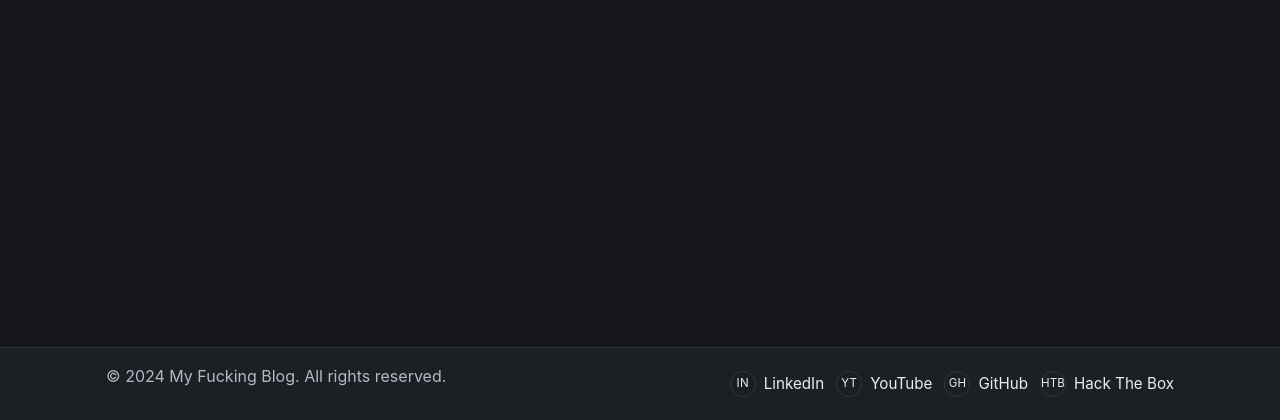
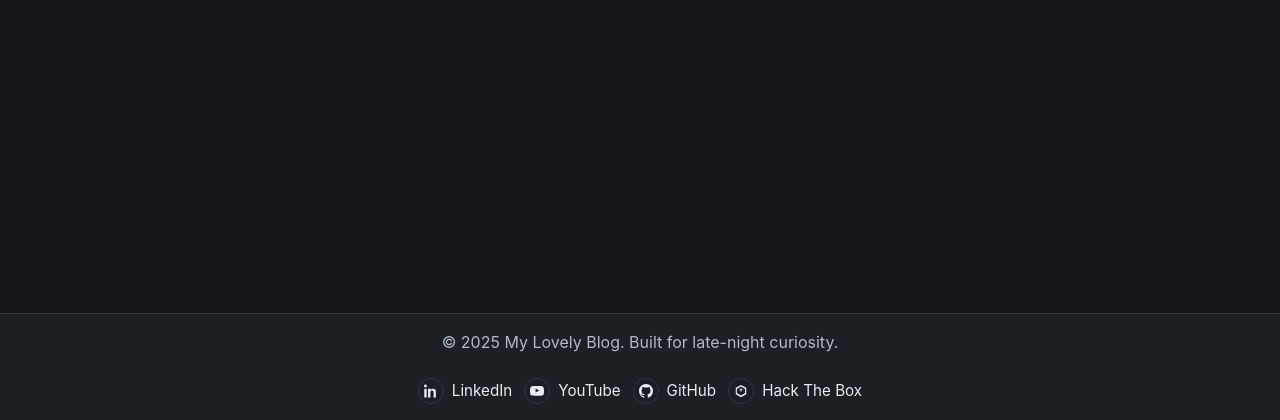
Before and after one commit to LonfLonf/Blog, a Flask app: page /blog in a window 1280 px wide. Shown: the part 380-800 px from the top of the page. Run offline with Flask 3, Linux system fonts and the light colour scheme; some libraries are stand-ins or nearby versions.

Commit message:
Corrections About - Path of Files - Error 404 Added icons and edit the text of footer

```diff
--- a/app/app.py
+++ b/app/app.py
@@ -93,7 +93,8 @@ def show_post(name=None, categories=None):
             logging.info(f" Post name: {name}")
             logging.info(f" Post name split by '_': {tree}")
             try:
-                post_path = os.path.join(POSTS_DIR, categories.lower(), f"{name}.MD")
+                post_path = os.path.join(POSTS_DIR, f"{name}.MD")
+                logging.info(f" Constructed post path: {post_path}")
                 html = markdown.markdown(open(post_path).read(), extensions=['fenced_code', 'codehilite', 'tables', 'toc'])
             except FileNotFoundError:
                 logging.error(f" FileNotFoundError: The file '{name}' in category '{categories}' was not found.")
--- a/app/static/style.css
+++ b/app/static/style.css
@@ -208,9 +208,11 @@
   padding: 0 16px;
   display: flex;
   align-items: center;
-  justify-content: space-between;
-  gap: 12px;
+  justify-content: center;
+  gap: 8px;
   flex-wrap: wrap;
+  flex-direction: column;
+  text-align: center;
 }
 
 .footer .socials {
@@ -248,6 +250,12 @@
   font-size: 0.72rem;
   text-transform: uppercase;
   letter-spacing: 0.02em;
+}
+
+.footer .social-icon svg {
+  width: 14px;
+  height: 14px;
+  fill: currentColor;
 }
 
 .footer .social-link:hover .social-icon,
--- a/app/templates/default.html
+++ b/app/templates/default.html
@@ -80,19 +80,40 @@
     <footer class="footer">
       {% block footer %}
       <div class="footer-inner">
-        <p>© 2024 My Fucking Blog. All rights reserved.</p>
+        <p>© 2025 My Lovely Blog. Built for late-night curiosity.</p>
         <div class="socials">
-          <a class="social-link" href="https://www.linkedin.com" target="_blank" rel="noopener">
-            <span class="social-icon">in</span> LinkedIn
+          <a class="social-link" href="https://www.linkedin.com/in/yuri-oliveiras/" target="_blank" rel="noopener">
+            <span class="social-icon" aria-hidden="true">
+              <svg viewBox="0 0 24 24" role="img">
+                <path d="M4.98 3.5C4.98 4.88 3.9 6 2.5 6S0 4.88 0 3.5 1.08 1 2.5 1 4.98 2.12 4.98 3.5zM0.5 8h4V23h-4V8zm7.5 0h3.8v2.05h.05c.53-1 1.84-2.05 3.78-2.05 4.04 0 4.79 2.66 4.79 6.12V23h-4v-7.66c0-1.83-.03-4.19-2.55-4.19-2.55 0-2.94 1.99-2.94 4.06V23h-4V8z"/>
+              </svg>
+            </span>
+            LinkedIn
           </a>
-          <a class="social-link" href="https://www.youtube.com" target="_blank" rel="noopener">
-            <span class="social-icon">yt</span> YouTube
+          <a class="social-link" href="https://www.youtube.com/@LonfLonf" target="_blank" rel="noopener">
+            <span class="social-icon" aria-hidden="true">
+              <svg viewBox="0 0 24 24" role="img">
+                <path d="M23.5 7.3s-.2-1.6-.9-2.3c-.9-.9-1.9-.9-2.3-1C16.8 3.6 12 3.6 12 3.6h0s-4.8 0-8.3.4c-.4.1-1.4.1-2.3 1C.7 5.7.5 7.3.5 7.3S0 9.1 0 11v1.9c0 1.9.5 3.7.5 3.7s.2 1.6.9 2.3c.9.9 2.1.9 2.6 1 1.9.2 8 .4 8 .4s4.8 0 8.3-.4c.4-.1 1.4-.1 2.3-1 .7-.7.9-2.3.9-2.3s.5-1.8.5-3.7V11c0-1.9-.5-3.7-.5-3.7zM9.6 14.7V7.9l6.2 3.4-6.2 3.4z"/>
+              </svg>
+            </span>
+            YouTube
           </a>
-          <a class="social-link" href="https://github.com" target="_blank" rel="noopener">
-            <span class="social-icon">gh</span> GitHub
+          <a class="social-link" href="https://github.com/LonfLonf" target="_blank" rel="noopener">
+            <span class="social-icon" aria-hidden="true">
+              <svg viewBox="0 0 24 24" role="img">
+                <path d="M12 0C5.37 0 0 5.37 0 12c0 5.3 3.44 9.8 8.2 11.39.6.11.82-.26.82-.58v-2.04c-3.34.73-4.04-1.61-4.04-1.61-.55-1.4-1.35-1.78-1.35-1.78-1.1-.75.09-.74.09-.74 1.22.09 1.86 1.26 1.86 1.26 1.08 1.85 2.83 1.32 3.52 1.01.11-.78.42-1.32.76-1.63-2.66-.3-5.46-1.33-5.46-5.92 0-1.31.47-2.38 1.24-3.22-.12-.3-.54-1.52.12-3.16 0 0 1.01-.32 3.3 1.23.96-.27 1.99-.4 3.01-.4s2.05.14 3.01.4c2.29-1.55 3.3-1.23 3.3-1.23.66 1.64.24 2.86.12 3.16.77.84 1.24 1.91 1.24 3.22 0 4.6-2.8 5.62-5.47 5.92.43.37.81 1.1.81 2.22v3.29c0 .32.22.7.82.58C20.56 21.8 24 17.3 24 12c0-6.63-5.37-12-12-12z"/>
+              </svg>
+            </span>
+            GitHub
           </a>
-          <a class="social-link" href="https://www.hackthebox.com" target="_blank" rel="noopener">
-            <span class="social-icon">htb</span> Hack The Box
+          <a class="social-link" href="https://app.hackthebox.com/users/2486891" target="_blank" rel="noopener">
+            <span class="social-icon" aria-hidden="true">
+              <svg viewBox="0 0 24 24" role="img">
+                <path d="M12 1.5 3 6.6v10.8l9 5.1 9-5.1V6.6L12 1.5zm7 14.1-7 4-7-4V8.4l7-4 7 4v7.2z"/>
+                <path d="M11.2 7.2h1.6v2.1h2.1v1.6h-2.1V13h-1.6V10.9H9.1V9.3h2.1V7.2z"/>
+              </svg>
+            </span>
+            Hack The Box
           </a>
         </div>
       </div>
```
